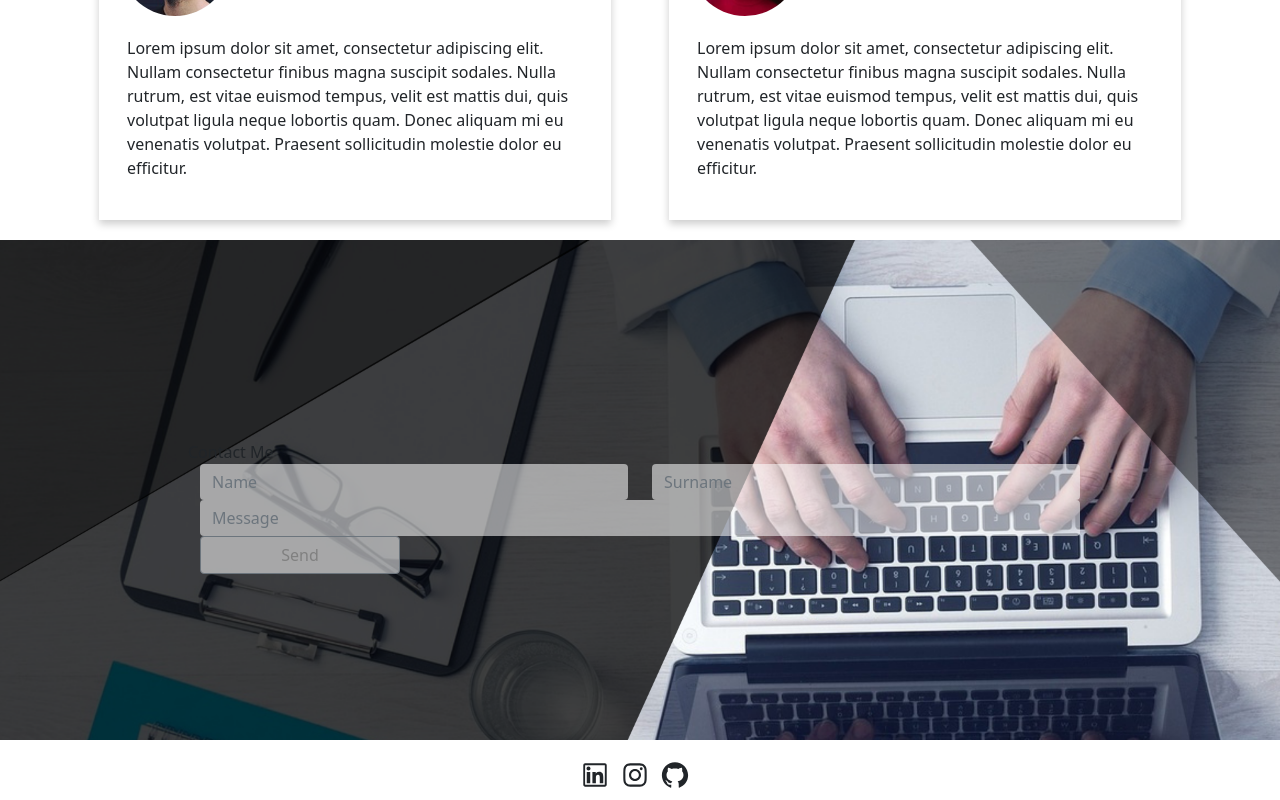
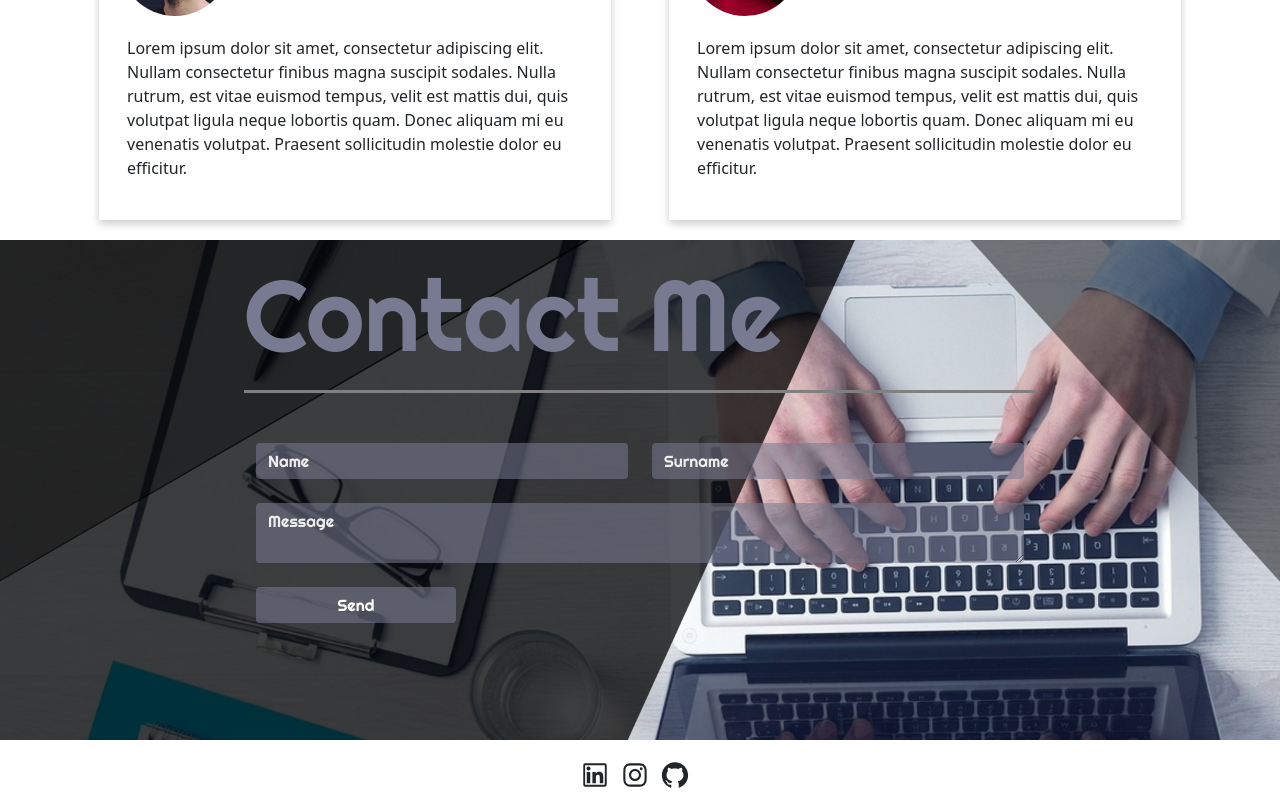
Before and after one commit to KubraGoktas/personal-blog, a React (Create React App) app: page /ContactMe in a window 1280 px wide. Shown: the part 1418-2218 px from the top of the page. Built offline with nearby package versions, Linux system fonts and the light colour scheme; a web font is replaced by a local one.

Commit message:
form sayfası tasarımı bitti

```diff
--- a/src/index.css
+++ b/src/index.css
@@ -1,4 +1,5 @@
 @import url('https://fonts.googleapis.com/css2?family=Abril+Fatface&family=Zen+Old+Mincho:wght@700&display=swap');
+@import url('https://fonts.googleapis.com/css2?family=Righteous&display=swap');
 
 body {
 
@@ -75,8 +76,24 @@ code {
 }
 
 .input{
-  background-color: rgba(255,255,255,.55) !important;
+  background-color: rgba(120, 122, 145,.55) !important;
+  /* background-color: transparent !important; */
+  color:#EEEEEE !important;
   border: none !important;
+  /* border-bottom: 2px solid gray !important; */
+}
+
+::placeholder {
+  color:#EEEEEE !important;
+  font-family: 'Righteous', cursive;
+}
+
+.form-button{
+  font-family: 'Righteous', cursive;
+  width: 200px !important;
+  background-color: rgba(120, 122, 145,.55) !important;
+  color: '#EEEEEE' !important;
+  border: none !important
 }
 
 .test-container{
@@ -95,3 +112,11 @@ code {
   right: 0;
 
 }
+
+.contact-title{
+  font-size: 100px;
+  font-family: 'Righteous', cursive;
+  color:#787A91;
+  border-bottom: 3px solid gray;
+  margin-bottom: 50px;
+}
--- a/src/pages/ContactMe.js
+++ b/src/pages/ContactMe.js
@@ -7,11 +7,11 @@ const ContactMe = () => {
         <div>
             <div class="parallax"
             >
-                <div style={{ height: '500px', padding: 200 }}>
+                <div style={{ height: '500px', paddingRight: '20%', paddingLeft: '20%' }}>
                     <Row className='contact-title'>
-                    Contact Me
+                        Contact Me
                     </Row>
-                    <Row>
+                    <Row className='mb-4'>
                         <Col sm='12' md='6'>
                             <Input className='input' placeholder='Name' />
                         </Col>
@@ -21,12 +21,12 @@ const ContactMe = () => {
                     </Row>
                     <Row >
                         <Col sm='12' md='12'>
-                            <Input className='input' placeholder='Message' />
+                            <Input className='input' placeholder='Message'  type="textarea"/>
                         </Col>
                     </Row>
                     <Row>
                         <Col sm='12' md='6'>
-                            <Button style={{ width: 200, backgroundColor: 'rgba(255,255,255,.55)', color: 'gray' }}>Send</Button>
+                            <Button className='mt-4 form-button'>Send</Button>
                         </Col>
                     </Row>
                 </div>
```
